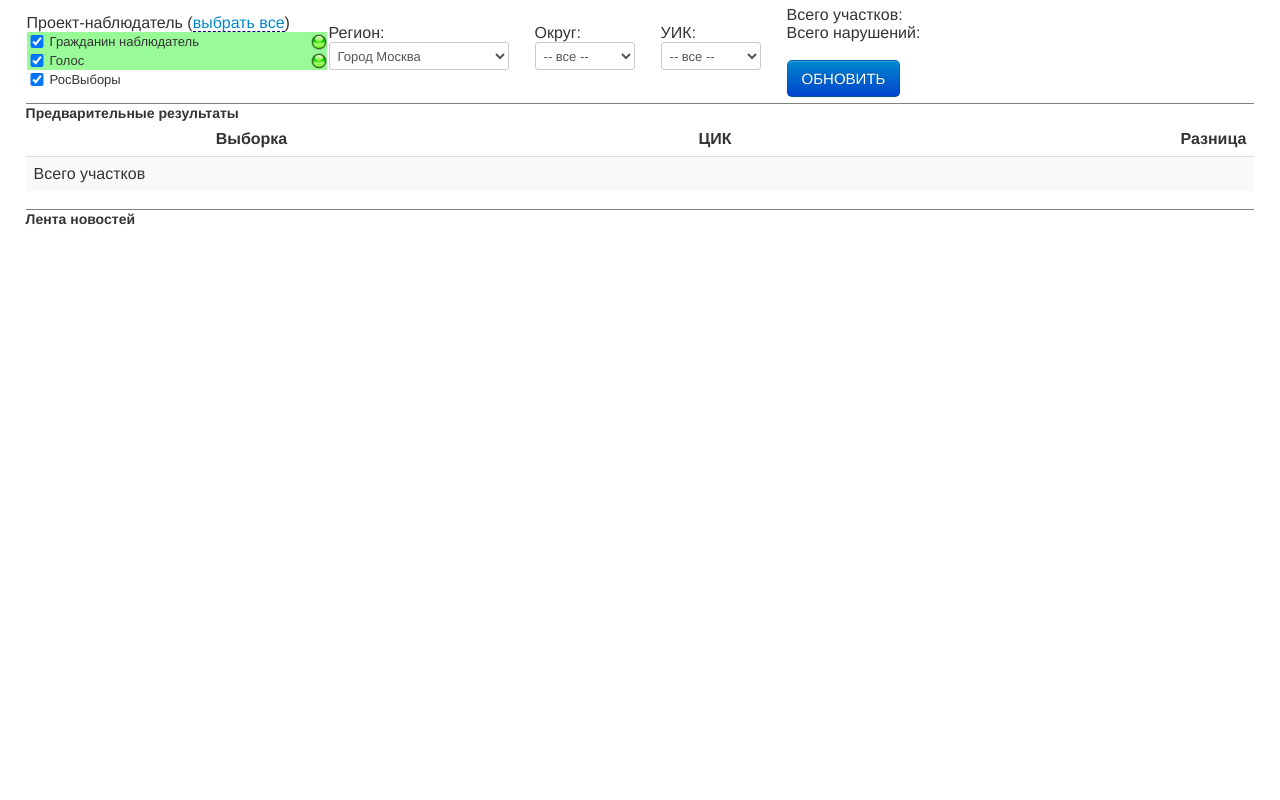
After one commit to gnhq-info/gnhq-parser, a PHP site: page /tpl/violfullie.phtml in a window 1280 px wide. The commit adds this page. Run offline with PHP 8.4, Linux system fonts and the light colour scheme; data that the repository does not hold is empty.

Commit message:
усеченная версия под ИЕ

```diff
--- a/gnhq.info/web/css/statScreen.css
+++ b/gnhq.info/web/css/statScreen.css
@@ -55,3 +55,8 @@ form label {cursor: pointer;}
     background-repeat: no-repeat;
     background-color: #98FB98;
 }
+
+#watchers input {
+	width: 20px;
+	display: inline;
+}
--- /dev/null
+++ b/gnhq.info/web/tpl/violfullie.phtml
@@ -0,0 +1,152 @@
+<html>
+<head>
+<meta http-equiv="Content-Type" content="text/html;charset=utf-8">
+<link href="css/bootstrap.min.css" rel="stylesheet">
+<link href="css/statScreen.css?5" rel="stylesheet">
+<title>Гражданин Наблюдатель - Нарушения 4 марта 2012</title>
+</head>
+<body>
+	<div class="container" style="margin-top: 5px; width: 96% !important;">
+		<!-- SEARCH FORM -->
+		<form id="filterForm" name="filterForm" style="margin-bottom: 5px!important;">
+			<table>
+				<tr>
+				<td class="span3" id="watchers" style="width: 300px;">
+					<div >Проект-наблюдатель (<a href="javascript:;" id="watchersAll">выбрать все</a>)</div>
+				</td>
+				<td class="span3">
+					<div>Регион:</div>
+					<select style="width: 180px" id="regionNum" name="regionNum"><option value="">итого</option></select>
+					<br/>
+					<!--
+					<label><input type="checkbox" id="onlyClean" name="onlyClean" value="1" style="display: inline;"/> Учитывать только "чистые" участки ГН</label>
+					 -->
+				</td>
+				<td class="span2">
+					<div>Округ:</div>
+					<select id="okrug" name="okrug" style="width: 100px">
+						<option value="">-- все --</option>
+					</select>
+				</td>
+				<td class="span2">
+					<div>УИК:</div>
+					<select id="uikNum" name="uikNum" style="width: 100px">
+						<option value="">-- все --</option>
+					</select>
+				</td>
+				<td class="span4">
+					<div id="selectedPlace"></div>
+					<div id="uikCount">
+						Всего участков: <span class="val"></span>
+					</div>
+					<div id="violCount">
+						Всего нарушений: <span class="val"></span>
+					</div>
+					<br/>
+					<button class="btn btn-primary btn-large">ОБНОВИТЬ</button>
+				</td>
+			</tr>
+			</table>
+
+		</form>
+
+		<!-- /SEARCH FORM -->
+
+		<!-- RESULTS -->
+
+		<h4 style="margin-top: 5px; border-top: 1px solid gray;">Предварительные результаты</h4>
+		<table class="table table-striped" id="results">
+			<thead>
+				<tr>
+					<th width="15%"></th>
+					<th width="40%" colspan="2">Выборка</th>
+					<th width="40%" colspan="2">ЦИК</th>
+					<th width="5%">Разница</th>
+				</tr>
+			</thead>
+			<tbody>
+				<?php
+				    foreach($view->diagRows as $line) {
+				        include('protocolline.phtml');
+				    }
+				    unset($line);
+				 ?>
+				 <tr>
+				 	<td>Всего участков</td>
+				 	<td colspan="2" id="watchersUikCount" style="font-weight: 700;"></td>
+				 	<td colspan="2" id="ofUikCount" style="font-weight: 700;"></td>
+				 	<td> </td>
+				 </tr>
+			</tbody>
+		</table>
+		<!-- /RESULTS -->
+
+
+		<div class="row" style="margin-top: 5px; border-top: 1px solid gray; display: none;">
+
+			<div id="vTypes" class="span6">
+				<div class="hdr">Фильтр по типам (<a href="javascript:;" id="violTypeAll">выбрать все</a>&nbsp;&nbsp;|&nbsp;&nbsp;<a href="javascript:;" id="violTypeNone">снять все</a>)</div>
+				<div class="data"></div>
+				<div class="hdr" style="margin-top: 6px;">Фильтр по УИК </div>
+				<select id="violFeedUikFilter" style="width: 320px;">
+					<option value="">--все--</option>
+				</select>
+			</div>
+			<div id="violFeed" >
+				<div class="hdr">Лента нарушений:</div>
+				<table id="violFeedTable" style="margin-left: 5px; width: 100%;">
+					<thead>
+						<tr>
+							<th id="th-prj" style="width: 100px;" class="sortable-text">Проект</th>
+							<th id="th-time" style="width: 80px;" class="sortable-text">Время</th>
+							<th id="th-place" style="width: 100px;" class="sortable-text">Место</th>
+							<th id="th-uik" style="width: 40px;" class="sortable-numeric">УИК</th>
+							<th id="th-txt" style="margin-right: 3px;" class="sortable-text">Подробности</th>
+						</tr>
+					</thead>
+					<tbody>
+
+					</tbody>
+				</table>
+			</div>
+		</div>
+
+		<h4 style="margin-top: 5px; border-top: 1px solid gray;">Лента новостей</h4>
+		<div id="twitterFeed" >
+		</div>
+
+	</div>
+
+	<div class="modal" id="violationModel" style="display: none;">
+		<div class="modal-header">
+			<a class="close" data-dismiss="modal">×</a>
+			<h3 class="place"></h3>
+		</div>
+		<div class="modal-body">
+			<p class="violationType"><u>Тип нарушения</u>: <span></span></p>
+			<p class="description"><u>Описание</u>: <span></span></p>
+			<p class="hqcomment"><u>Комментарий штаба</u>: <span></span></p>
+			<p class="mobilegroup"><u>Мобильная группа</u>: <span></span></p>
+			<p class="police"><u>Полиция</u>: <span></span></p>
+		</div>
+		<div class="modal-footer">
+			<div class="media">
+
+			</div>
+		</div>
+	</div>
+	<script type="text/javascript" src="js/jquery.min.js"></script>
+	<script type="text/javascript" src="js/tablesort.js"></script>
+	<script type="text/javascript" src="js/bootstrap.min.js"></script>
+	<script>
+		var StaticData = {};
+	</script>
+	<script type="text/javascript" src="js/violtypes_data.js?8"></script>
+	<script type="text/javascript" src="js/watchers_data.js?8"></script>
+	<script type="text/javascript" src="js/regions_data.js"></script>
+	<script type="text/javascript" src="js/okrug_data.js"></script>
+	<script type="text/javascript" src="js/decoration.js"></script>
+	<script type="text/javascript" src="js/viol.js?8"></script>
+	<script type="text/javascript" src="js/statScreen.js?8"></script>
+</body>
+</html>
```
Also changed, not shown: gnhq.info/web/viol.php (+5 -2 lines).
